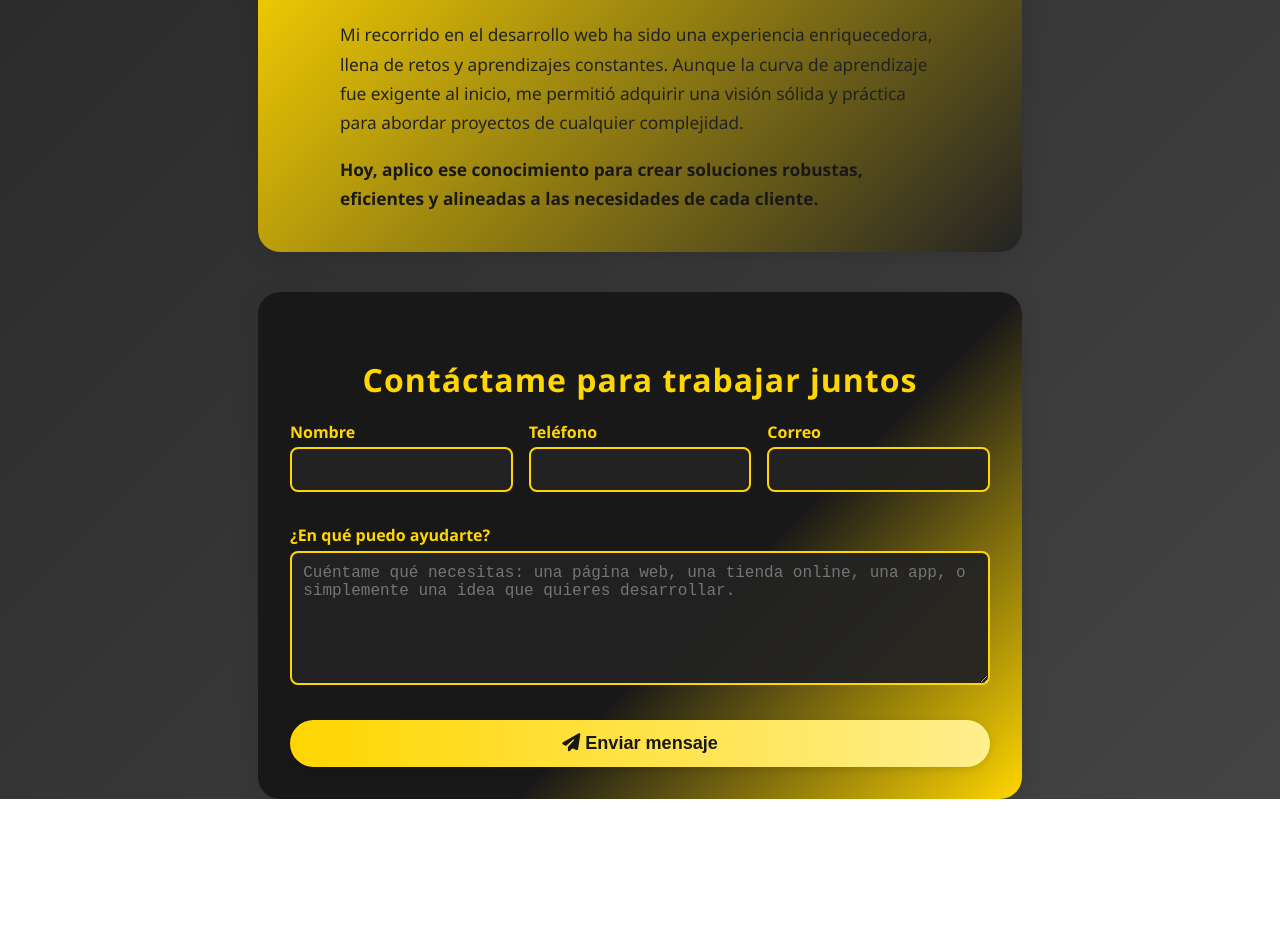
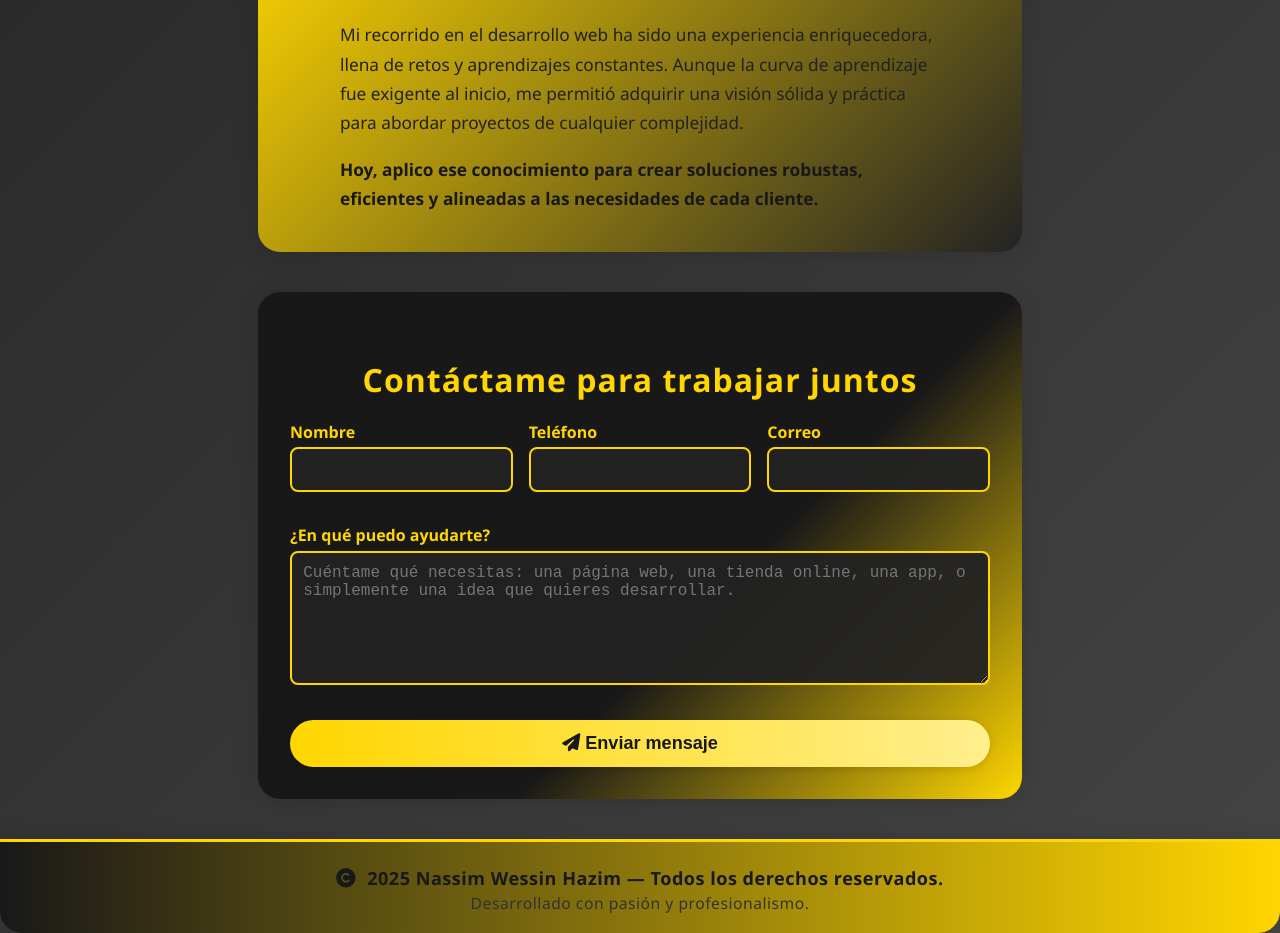
Before and after one commit to Nass10000/Nassweb, a plain HTML site: page front/index.html in a window 1280 px wide. Shown: the part 2253-3186 px from the top of the page. Before the commit the page ends 3052 px from the top, so only its background shows below. Drawn offline with Linux system fonts and the light colour scheme.

Commit message:
actualizacion

```diff
--- a/front/index.html
+++ b/front/index.html
@@ -478,6 +478,14 @@
             </form>
         </section>
     </main>
+    <footer style="width:100%; background: linear-gradient(90deg, #181818 0%, #FFD600 100%); color: #181818; text-align:center; padding: 1.5rem 0 1.2rem 0; font-size:1.13rem; font-weight:700; letter-spacing:0.5px; box-shadow: 0 -2px 18px rgba(0,0,0,0.13); border-radius: 0 0 22px 22px; margin-top:2.5rem; border-top: 3px solid #FFD600;">
+        <span style="display:inline-flex; align-items:center; gap:0.7rem;">
+            <i class="fas fa-copyright" style="font-size:1.2rem;"></i>
+            2025 Nassim Wessin Hazim &mdash; Todos los derechos reservados.
+        </span>
+        <br>
+        <span style="font-size:0.98rem; color:#333; font-weight:400;">Desarrollado con pasión y profesionalismo.</span>
+    </footer>
     <script>
     // Desplazar al formulario al hacer click en el botón principal
     document.querySelector('.contact-btn').addEventListener('click', function(e) {
```
